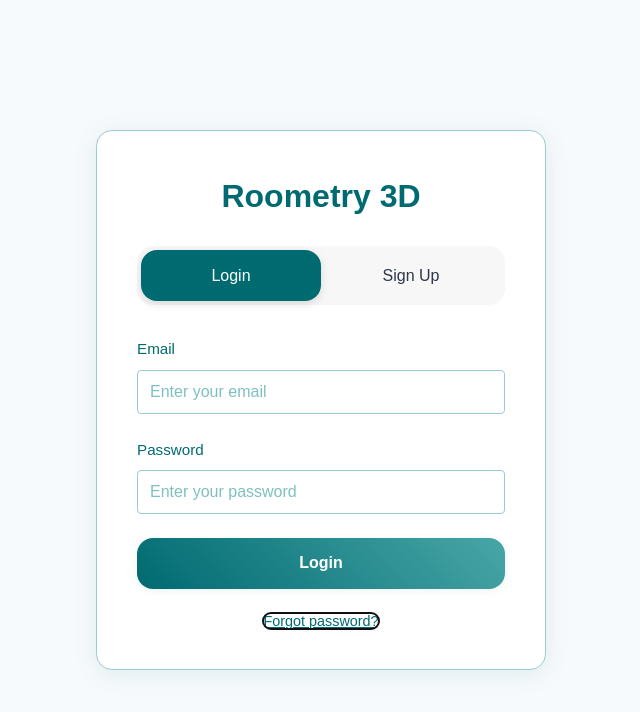
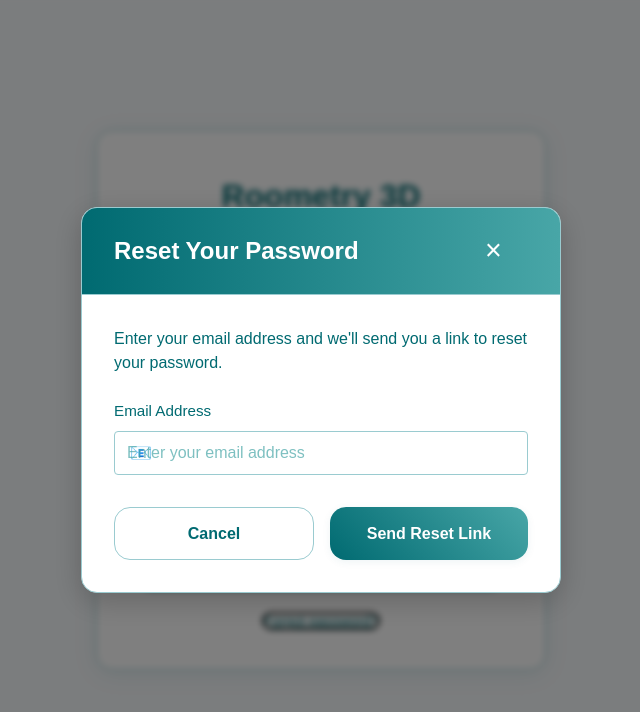
Before and after one commit to Shaveen-Balasooriya/Roometry3D, a React (Vite) app in the folder frontend/: page /login in a window 1280 px wide. Both pictures are taken after a click on the button "Forgot password?". Shown: the top 712 px of the page, without its empty margins (319-959 px from the left). Built offline with nearby package versions, Linux system fonts and the light colour scheme; no server answers.

Commit message:
forget password implementation

```diff
--- a/frontend/src/pages/LoginPage.css
+++ b/frontend/src/pages/LoginPage.css
@@ -196,6 +196,134 @@
   color: var(--primary-light);
 }
 
+/* Forgot Password Modal */
+.forgot-password-overlay {
+  position: fixed;
+  top: 0;
+  left: 0;
+  right: 0;
+  bottom: 0;
+  background-color: rgba(0, 0, 0, 0.5);
+  backdrop-filter: blur(3px);
+  display: flex;
+  align-items: center;
+  justify-content: center;
+  z-index: 1000;
+  padding: 1rem;
+  animation: fade-in 0.3s ease;
+}
+
+.forgot-password-modal {
+  background: var(--surface);
+  border-radius: var(--radius);
+  width: 100%;
+  max-width: 480px;
+  box-shadow: 0 8px 30px rgba(0, 0, 0, 0.2);
+  overflow: hidden;
+  animation: slide-up 0.4s ease;
+  border: 1px solid var(--border);
+}
+
+@keyframes slide-up {
+  from {
+    opacity: 0;
+    transform: translateY(30px);
+  }
+  to {
+    opacity: 1;
+    transform: translateY(0);
+  }
+}
+
+.forgot-password-header {
+  display: flex;
+  justify-content: space-between;
+  align-items: center;
+  padding: 1.5rem 2rem;
+  border-bottom: 1px solid var(--border);
+  background: linear-gradient(to right, var(--accent), var(--primary-light));
+}
+
+.forgot-password-header h3 {
+  color: white;
+  margin: 0;
+  font-size: 1.5rem;
+  font-weight: 600;
+}
+
+.close-modal-button {
+  background: none;
+  border: none;
+  color: white;
+  font-size: 1.8rem;
+  cursor: pointer;
+  width: 32px;
+  height: 32px;
+  display: flex;
+  align-items: center;
+  justify-content: center;
+  border-radius: 50%;
+  transition: all 0.2s ease;
+}
+
+.close-modal-button:hover {
+  background-color: rgba(255, 255, 255, 0.2);
+}
+
+.forgot-password-content {
+  padding: 2rem;
+}
+
+.forgot-password-content p {
+  margin-top: 0;
+  margin-bottom: 1.5rem;
+  color: var(--text-dark);
+  font-size: 1rem;
+  line-height: 1.5;
+}
+
+.forgot-password-form .form-group {
+  margin-bottom: 2rem;
+}
+
+.forgot-password-actions {
+  display: flex;
+  justify-content: space-between;
+  gap: 1rem;
+}
+
+.forgot-password-actions button {
+  flex: 1;
+  padding: 0.9rem;
+  font-size: 1rem;
+  font-weight: 600;
+  border-radius: var(--radius);
+  cursor: pointer;
+  transition: all 0.3s ease;
+  display: flex;
+  align-items: center;
+  justify-content: center;
+}
+
+button.button-secondary {
+  background: var(--surface-light);
+  color: var(--text-dark);
+  border: 1px solid var(--border);
+}
+
+button.button-secondary:hover {
+  background: var(--background-light);
+}
+
+button.button-secondary:active {
+  transform: translateY(1px);
+}
+
+button.button-secondary:disabled {
+  opacity: 0.7;
+  cursor: not-allowed;
+}
+
 /* Media queries for responsiveness */
 @media (max-width: 500px) {
   .login-card {
@@ -232,6 +360,23 @@
     font-size: 1rem;
     padding: 0.3rem 0;
   }
+
+  .forgot-password-header {
+    padding: 1.2rem 1.5rem;
+  }
+
+  .forgot-password-header h3 {
+    font-size: 1.3rem;
+  }
+
+  .forgot-password-content {
+    padding: 1.5rem;
+  }
+
+  .forgot-password-actions button {
+    padding: 0.8rem;
+    font-size: 0.95rem;
+  }
 }
 
 @media (max-width: 380px) {
@@ -256,6 +401,42 @@
     padding: 0.8rem 0.8rem 0.8rem 2.5rem;
     font-size: 0.95rem;
   }
+
+  .forgot-password-overlay {
+    padding: 0.8rem;
+  }
+
+  .forgot-password-header {
+    padding: 1rem 1.2rem;
+  }
+
+  .forgot-password-header h3 {
+    font-size: 1.2rem;
+  }
+
+  .forgot-password-content {
+    padding: 1.2rem;
+  }
+
+  .forgot-password-content p {
+    font-size: 0.95rem;
+    margin-bottom: 1.2rem;
+  }
+
+  .close-modal-button {
+    font-size: 1.5rem;
+    width: 28px;
+    height: 28px;
+  }
+
+  .forgot-password-actions {
+    flex-direction: column;
+    gap: 0.8rem;
+  }
+
+  .forgot-password-actions button {
+    width: 100%;
+  }
 }
 
 /* Additional small screen optimizations */
@@ -277,3 +458,19 @@
     margin-bottom: 1.2rem;
   }
 }
+
+/* Smartphone landscape orientation */
+@media (max-height: 500px) and (orientation: landscape) {
+  .forgot-password-modal {
+    max-height: 90vh;
+    overflow-y: auto;
+  }
+
+  .forgot-password-content {
+    padding: 1.2rem;
+  }
+
+  .forgot-password-form .form-group {
+    margin-bottom: 1.2rem;
+  }
+}
--- a/frontend/src/pages/LoginPage.jsx
+++ b/frontend/src/pages/LoginPage.jsx
@@ -1,6 +1,6 @@
 import React, { useState, useEffect } from 'react';
 import { useNavigate } from 'react-router-dom';
-import { loginUser, registerUser, getCurrentUser, getUserRole } from '../services/firebase';
+import { loginUser, registerUser, getCurrentUser, getUserRole, resetPassword } from '../services/firebase';
 import Loading from '../components/Loading';
 import './LoginPage.css';
 
@@ -16,6 +16,11 @@
   const [success, setSuccess] = useState('');
   const [loading, setLoading] = useState(false);
   const [initialLoading, setInitialLoading] = useState(true);
+  const [forgotPasswordModal, setForgotPasswordModal] = useState(false);
+  const [resetEmail, setResetEmail] = useState('');
+  const [resetEmailError, setResetEmailError] = useState('');
+  const [resetEmailSuccess, setResetEmailSuccess] = useState('');
+  const [resetLoading, setResetLoading] = useState(false);
   const navigate = useNavigate();
 
   useEffect(() => {
@@ -125,6 +130,55 @@
     setSuccess('');
   };
 
+  const handleForgotPassword = async (e) => {
+    e.preventDefault();
+
+    // Reset states
+    setResetEmailError('');
+    setResetEmailSuccess('');
+
+    // Validate email
+    if (!resetEmail || !/\S+@\S+\.\S+/.test(resetEmail)) {
+      setResetEmailError('Please enter a valid email address');
+      return;
+    }
+
+    setResetLoading(true);
+    try {
+      await resetPassword(resetEmail);
+      setResetEmailSuccess('Password reset link sent! Check your email inbox.');
+      setResetEmail('');
+
+      // Auto close modal after success (3 seconds)
+      setTimeout(() => {
+        setForgotPasswordModal(false);
+        setResetEmailSuccess('');
+      }, 3000);
+    } catch (err) {
+      console.error('Password reset error:', err);
+      if (err.code === 'auth/user-not-found') {
+        setResetEmailError('No account found with this email address.');
+      } else {
+        setResetEmailError(err.message || 'Failed to send reset email. Please try again.');
+      }
+    } finally {
+      setResetLoading(false);
+    }
+  };
+
+  const openForgotPassword = () => {
+    setForgotPasswordModal(true);
+    setResetEmail(formData.email || ''); // Pre-fill with login email if available
+    setResetEmailError('');
+    setResetEmailSuccess('');
+  };
+
+  const closeForgotPassword = () => {
+    setForgotPasswordModal(false);
+    setResetEmailError('');
+    setResetEmailSuccess('');
+  };
+
   if (initialLoading) {
     return <div className="loading-container"><Loading size={40} /></div>;
   }
@@ -204,7 +258,11 @@
             </button>
 
             <div className="form-footer">
-              <button type="button" className="text-button">
+              <button
+                type="button"
+                className="text-button"
+                onClick={openForgotPassword}
+              >
                 Forgot password?
               </button>
             </div>
@@ -286,6 +344,67 @@
           </form>
         )}
       </div>
+
+      {/* Forgot Password Modal */}
+      {forgotPasswordModal && (
+        <div className="forgot-password-overlay">
+          <div className="forgot-password-modal">
+            <div className="forgot-password-header">
+              <h3>Reset Your Password</h3>
+              <button
+                className="close-modal-button"
+                onClick={closeForgotPassword}
+                aria-label="Close"
+              >
+                &times;
+              </button>
+            </div>
+
+            <div className="forgot-password-content">
+              <p>Enter your email address and we'll send you a link to reset your password.</p>
+
+              {resetEmailError && <div className="error-message">{resetEmailError}</div>}
+              {resetEmailSuccess && <div className="success-message">{resetEmailSuccess}</div>}
+
+              <form onSubmit={handleForgotPassword} className="forgot-password-form">
+                <div className="form-group">
+                  <label htmlFor="reset-email">Email Address</label>
+                  <div className="input-with-icon">
+                    <span className="input-icon">📧</span>
+                    <input
+                      type="email"
+                      id="reset-email"
+                      value={resetEmail}
+                      onChange={(e) => setResetEmail(e.target.value)}
+                      placeholder="Enter your email address"
+                      autoComplete="email"
+                      disabled={resetLoading}
+                    />
+                  </div>
+                </div>
+
+                <div className="forgot-password-actions">
+                  <button
+                    type="button"
+                    className="button-secondary"
+                    onClick={closeForgotPassword}
+                    disabled={resetLoading}
+                  >
+                    Cancel
+                  </button>
+                  <button
+                    type="submit"
+                    className="button-primary"
+                    disabled={resetLoading}
+                  >
+                    {resetLoading ? <Loading size={20} className="loading-spinner" /> : 'Send Reset Link'}
+                  </button>
+                </div>
+              </form>
+            </div>
+          </div>
+        </div>
+      )}
     </div>
   );
 }
```
